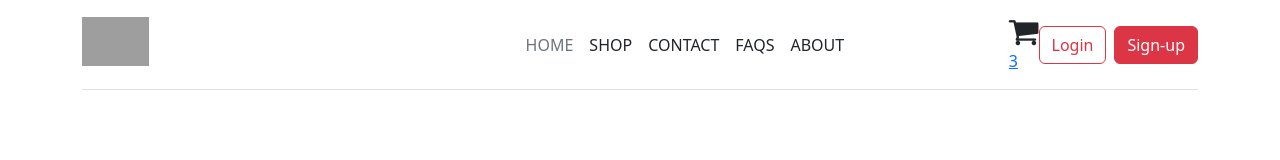
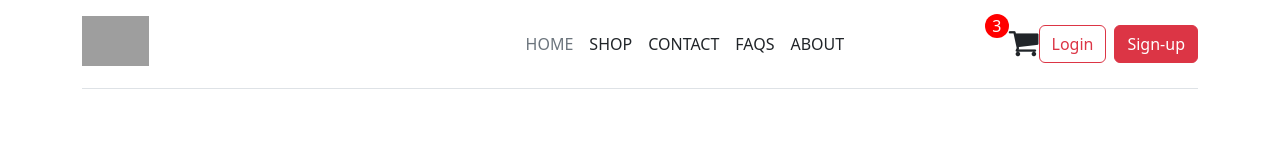
Before and after one commit to rabbit-bob/-ECommerce-App-Using-.NET-Core-8-With-Stripe-and-Angular-Client, an Angular app: page / in a window 1280 px wide. Shown: the top 160 px of the page. Built offline with nearby package versions, Linux system fonts and the light colour scheme; grey boxes are pictures that could not be loaded.

Commit message:
Adding CSS Code to nav-bar component

```diff
--- a/src/app/core/nav-bar/nav-bar.component.scss
+++ b/src/app/core/nav-bar/nav-bar.component.scss
@@ -0,0 +1,13 @@
+.card-number {
+  text-decoration: none;
+  position: absolute;
+  background-color: red;
+  color: white;
+  border-radius: 50%;
+  min-width: 24px;
+  min-height: 16px;
+  font-weight: 500;
+  text-align: center;
+  top: -13px;
+  right: 29.6px;
+}
```
